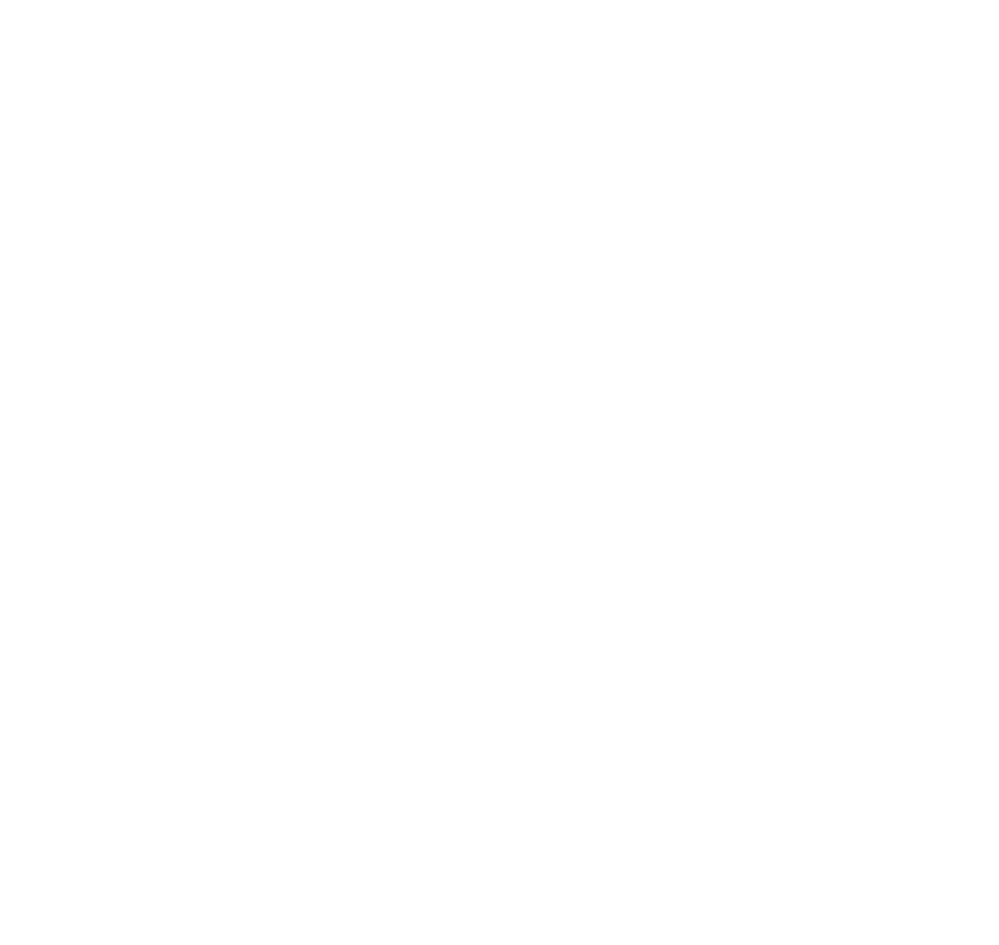
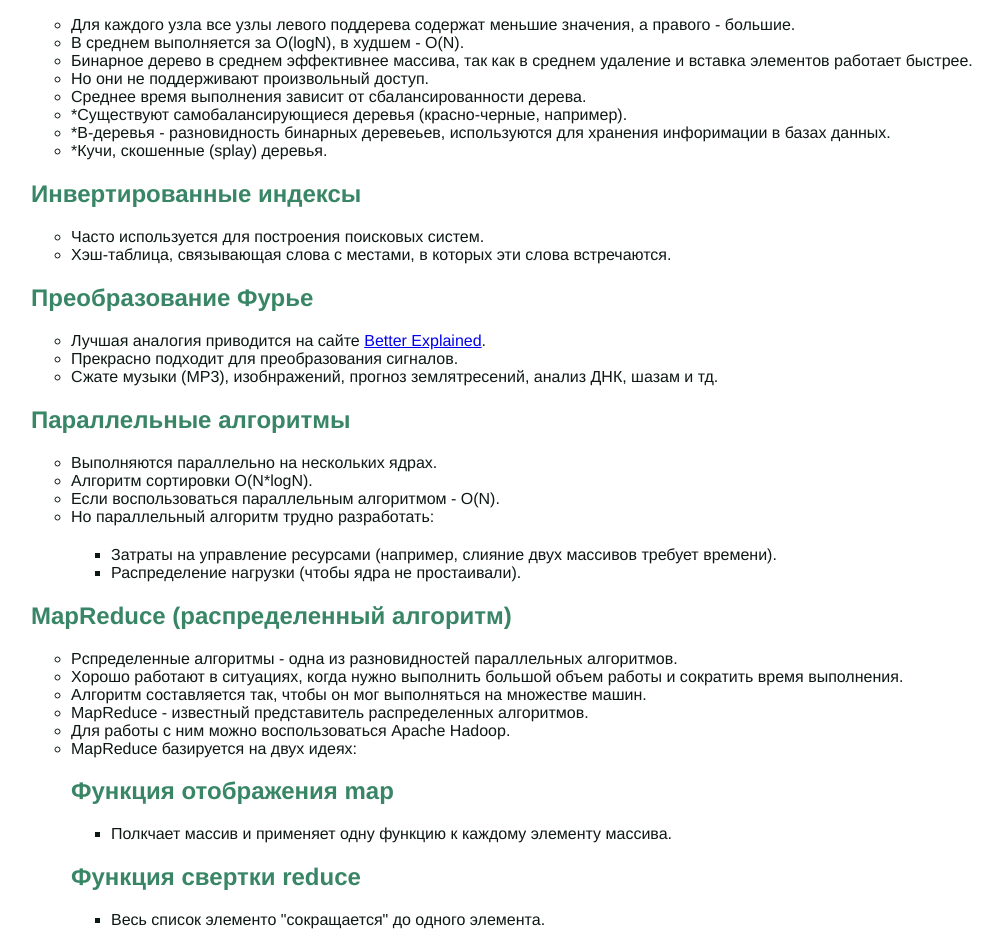
Before and after one commit to kandalova/notes, a Vue app: page /algorithms in a window 1280 px wide. Shown: the part 8960-9905 px from the top of the page, without its empty margins (17-1016 px from the left). Before the commit the page ends 8877 px from the top, so only its background shows below. Built offline with nearby package versions, Linux system fonts and the light colour scheme.

Commit message:
Add algorithms content (5 others algoritms)

```diff
--- a/src/content/algorithm_content.js
+++ b/src/content/algorithm_content.js
@@ -551,5 +551,75 @@
                 ]
             },
         ],
+    },{
+        header: 'Некоторые другие алгоритмы',
+        items: [
+            {
+                header: 'Бинарное дерево поиска',
+                items: [
+                    'Для каждого узла все узлы левого поддерева содержат меньшие значения, а правого - большие.',
+                    'В среднем выполняется за O(logN), в худшем - O(N).',
+                    'Бинарное дерево в среднем эффективнее массива, так как в среднем удаление и вставка элементов работает быстрее.',
+                    'Но они не поддерживают произвольный доступ.',
+                    'Среднее время выполнения зависит от сбалансированности дерева.',
+                    '*Существуют самобалансирующиеся деревья (красно-черные, например).',
+                    '*В-деревья  - разновидность бинарных деревеьев, используются для хранения инфоримации в базах данных.',
+                    '*Кучи, скошенные (splay) деревья.'
+                ]
+            },
+            {
+                header: 'Инвертированные индексы',
+                items: [
+                    'Часто используется для построения поисковых систем.',
+                    'Хэш-таблица, связывающая слова с местами, в которых эти слова встречаются.',
+                ]
+            },
+            {
+                header: 'Преобразование Фурье',
+                items: [
+                    `Лучшая аналогия приводится на сайте <a href="https://betterexplained.com/articles/an-interactive-guide-to-the-fourier-transform/" target="_blank">Better Explained</a>.`,
+                    'Прекрасно подходит для преобразования сигналов.',
+                    'Сжате музыки (MP3), изобнражений, прогноз землятресений, анализ ДНК, шазам и тд.',
+                ]
+            },
+            {
+                header: 'Параллельные алгоритмы',
+                items: [
+                    'Выполняются параллельно на нескольких ядрах.',
+                    'Алгоритм сортировки O(N*logN).',
+                    'Если воспользоваться параллельным алгоритмом - O(N).',
+                    'Но параллельный алгоритм трудно разработать:',
+                    {
+                        items: [
+                            'Затраты на управление ресурсами (например, слияние двух массивов требует времени).',
+                            'Распределение нагрузки (чтобы ядра не простаивали).',
+                        ]
+                    }
+                ]
+            },
+            {
+                header: 'MapReduce (распределенный алгоритм)',
+                items: [
+                    'Рспределенные алгоритмы - одна из разновидностей параллельных алгоритмов.',
+                    'Хорошо работают в ситуациях, когда нужно выполнить большой объем работы и сократить время выполнения.',
+                    'Алгоритм составляется так, чтобы он мог выполняться на множестве машин.',
+                    'MapReduce - известный представитель распределенных алгоритмов.',
+                    'Для работы с ним можно воспользоваться Apache Hadoop.',
+                    'MapReduce базируется на двух идеях:',
+                    {
+                        header: 'Функция отображения map',
+                        items: [
+                            'Полкчает массив и применяет одну функцию к каждому элементу массива.',
+                        ]
+                    },
+                    {
+                        header: 'Функция свертки reduce',
+                        items: [
+                            'Весь список элементо "сокращается" до одного элемента.',
+                        ]
+                    },
+                ]
+            },
+        ],
     }]
 }
```
